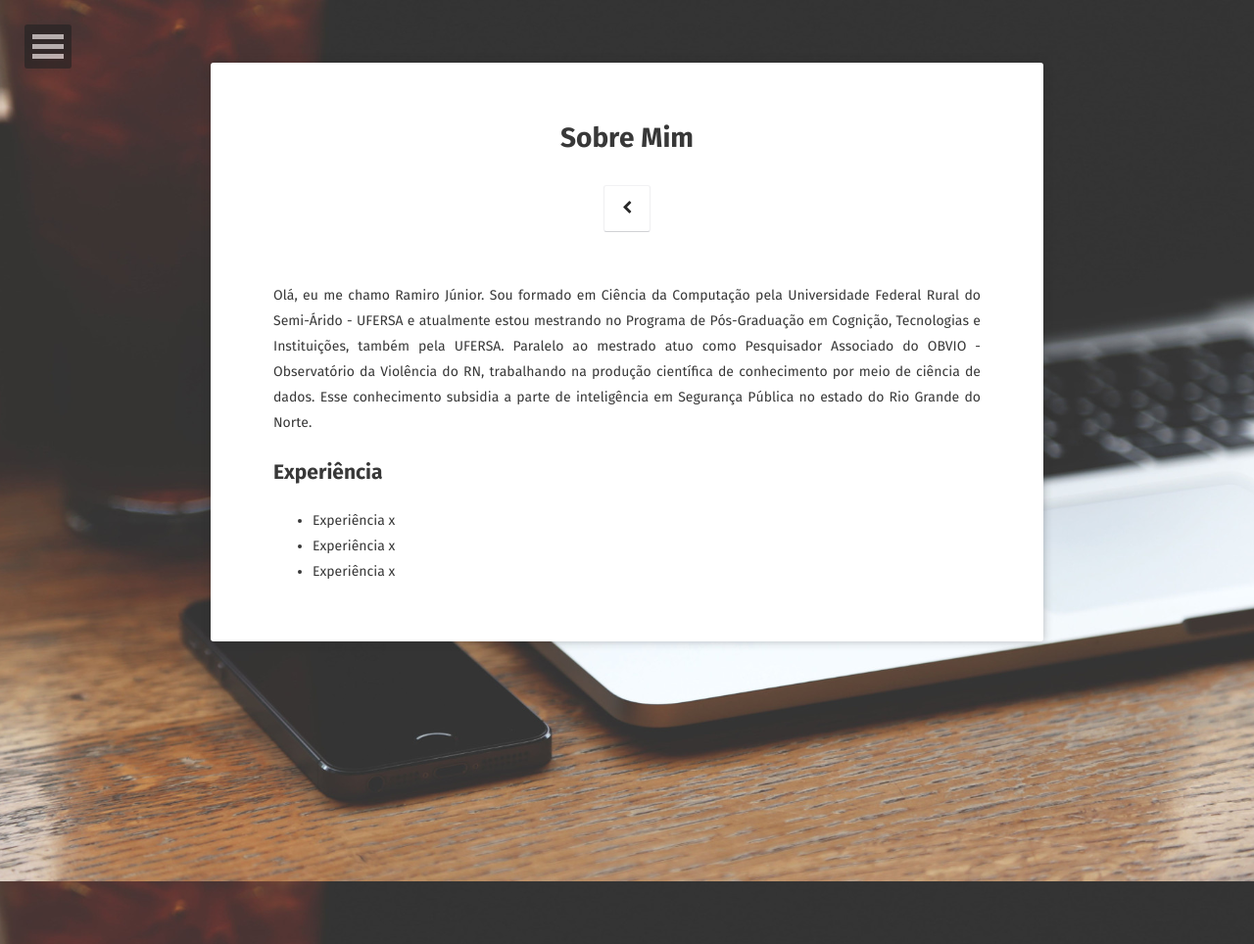
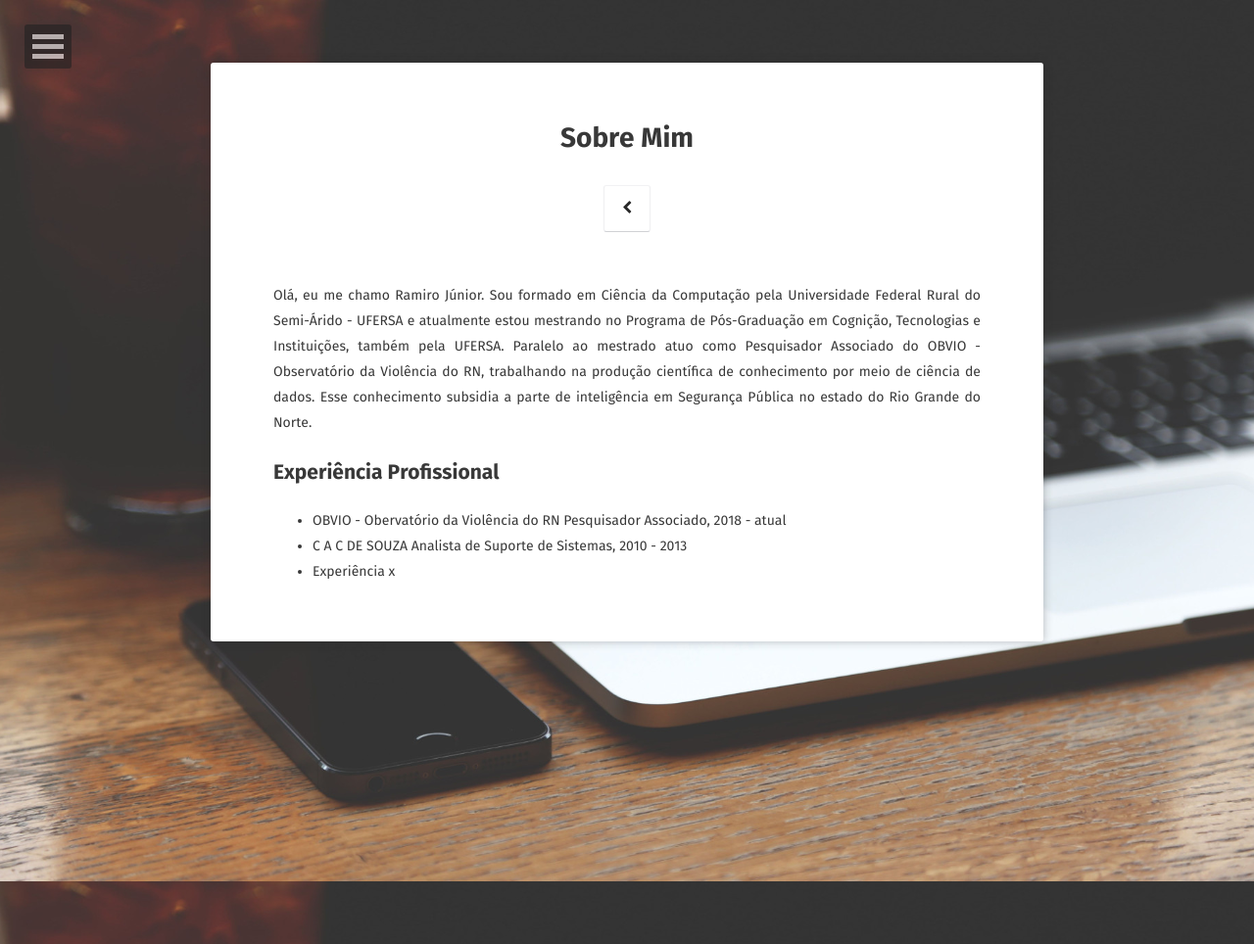
Before and after one commit to ramirovsjunior/ramirovsjunior.github.io, a Jekyll site: the page built from about/index.md, in a window 1280 px wide. Shown: the whole page at 98% size. Built offline with Jekyll 4.4.1, drawn with Linux system fonts in a browser that asks for light colours; some web fonts are replaced.

Commit message:
Atualização em about/index.md

```diff
--- a/about/index.md
+++ b/about/index.md
@@ -10,9 +10,11 @@ comments: false
     Olá, eu me chamo Ramiro Júnior. Sou formado em Ciência da Computação pela Universidade Federal Rural do Semi-Árido - UFERSA e atualmente estou mestrando no Programa de Pós-Graduação em Cognição, Tecnologias e Instituições, também pela UFERSA. Paralelo ao mestrado atuo como Pesquisador Associado do OBVIO - Observatório da Violência do RN, trabalhando na produção científica de conhecimento por meio de ciência de dados. Esse conhecimento subsidia a parte de inteligência em Segurança Pública no estado do Rio Grande do Norte.
 </p>
 
-## Experiência
-* Experiência x
-* Experiência x
+## Experiência Profissional
+* OBVIO - Obervatório da Violência do RN
+  Pesquisador Associado, 2018 - atual
+* C A C DE SOUZA
+  Analista de Suporte de Sistemas, 2010 - 2013
 * Experiência x
 
 
```
Also changed, not shown: Gemfile.lock (added).
